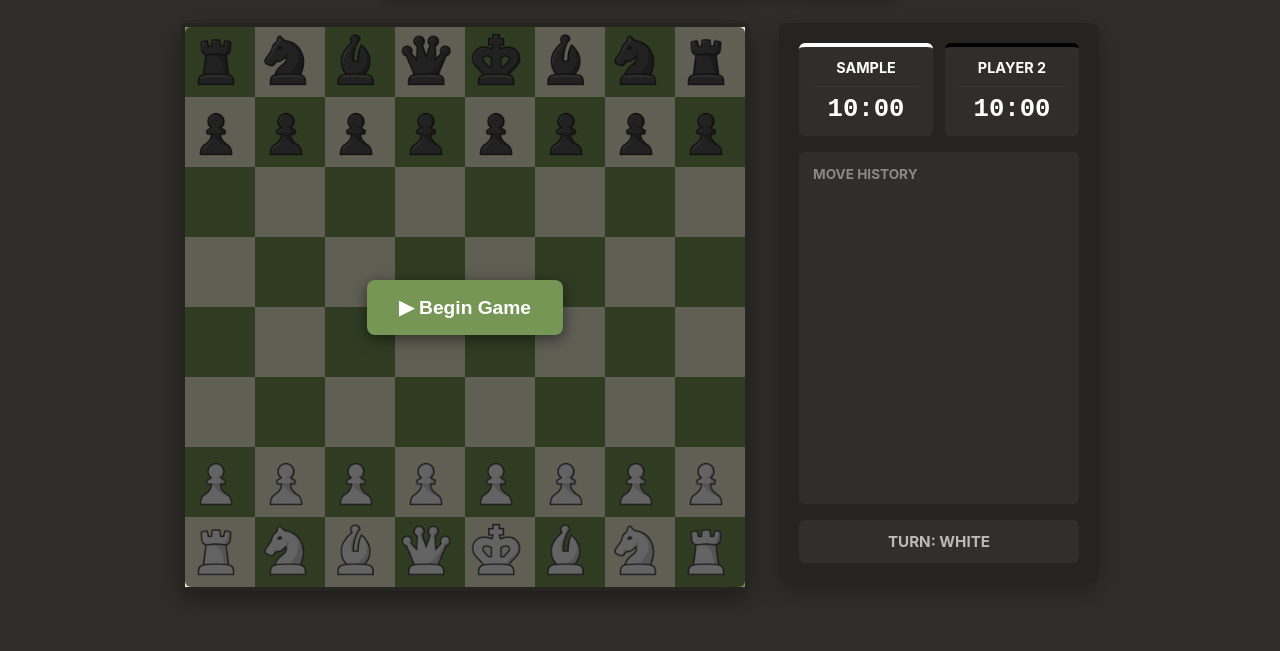
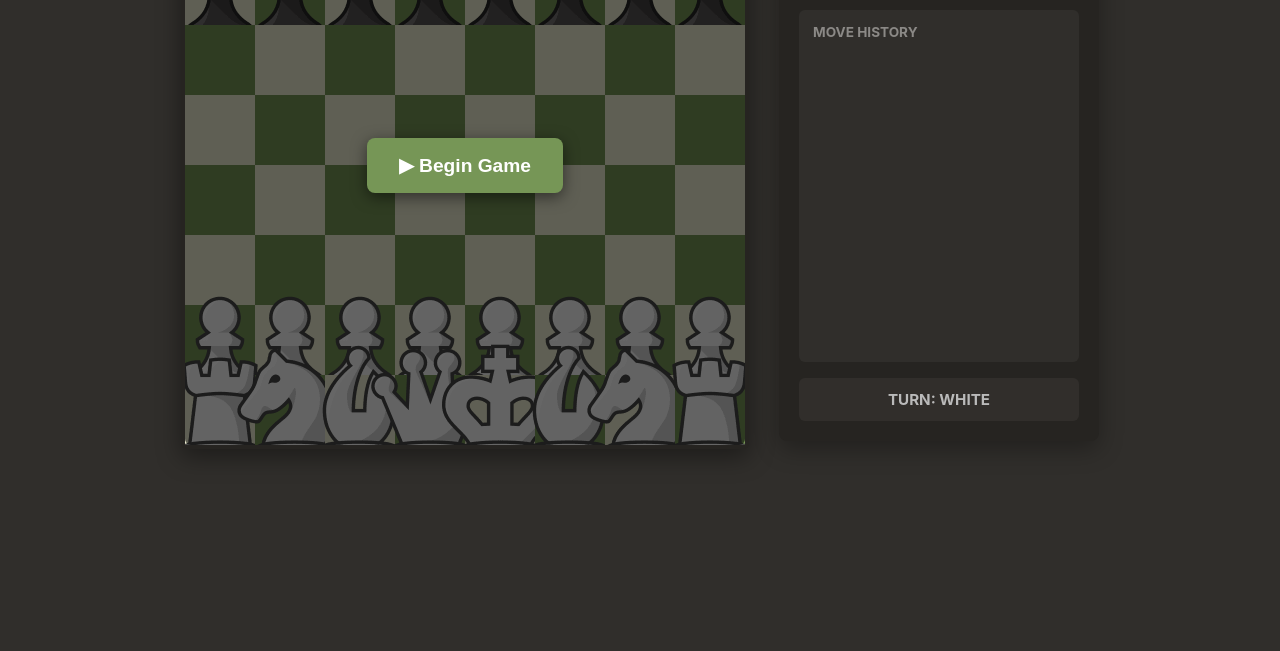
Before and after one commit to DivyAgarwal1/ChessHub, a website with bundled scripts: page public/game.html in a window 1280 px wide. Shown: the part 286-937 px from the top of the page. After the commit the page ends 800 px from the top, so only its background shows below. Built offline with nearby package versions, Linux system fonts and the light colour scheme; no server answers; sample sign-in values are in the browser's storage.

Commit message:
Fix global img styling breaking header logo

```diff
--- a/public/style.css
+++ b/public/style.css
@@ -275,7 +275,7 @@ body {
 
 .highlight { background-color: rgba(247, 247, 105, 0.5) !important; }
 
-img { width: 88%; height: 88%; pointer-events: none; z-index: 6; }
+.tile img { width: 88%; height: 88%; pointer-events: none; z-index: 6; }
 
 /* Flipped board */
 .main-container.flipped { transform: rotate(180deg); }
```
